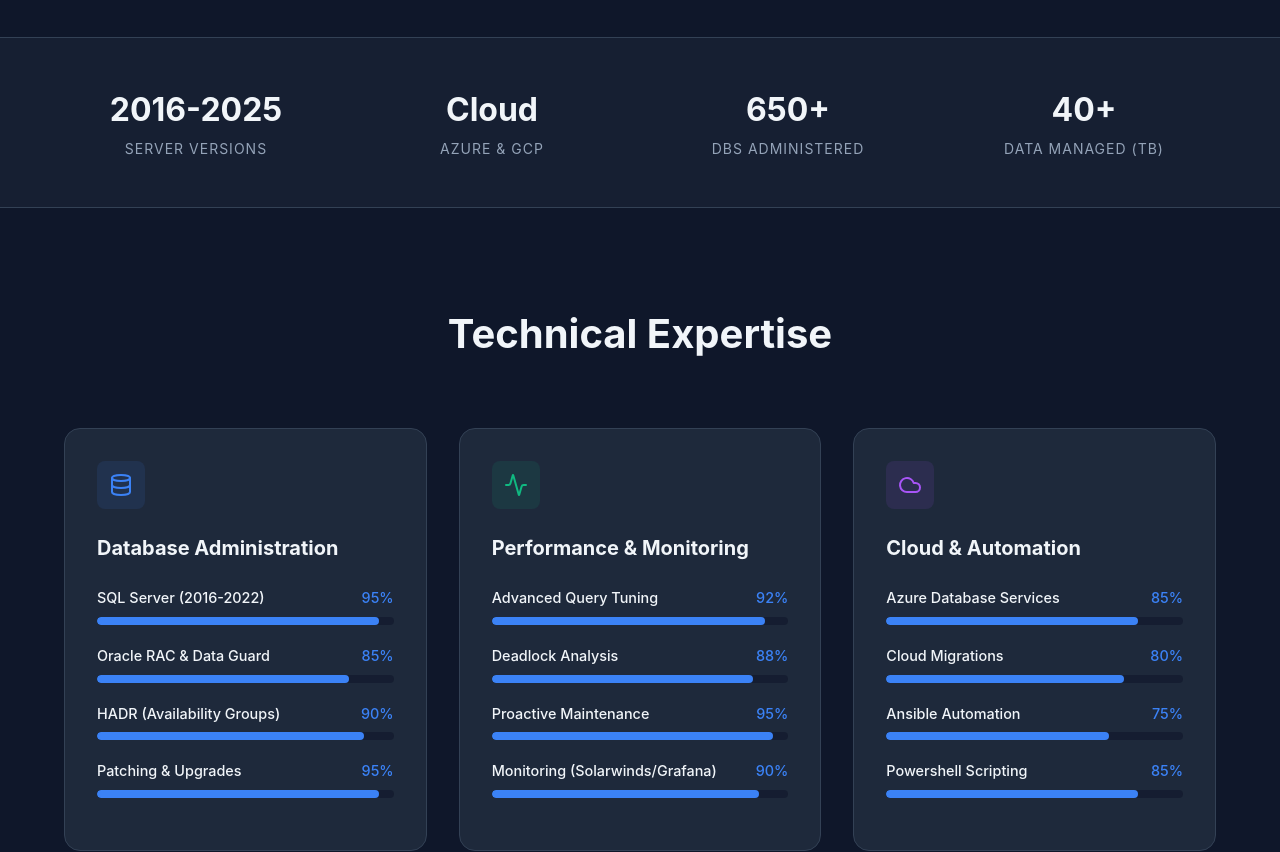
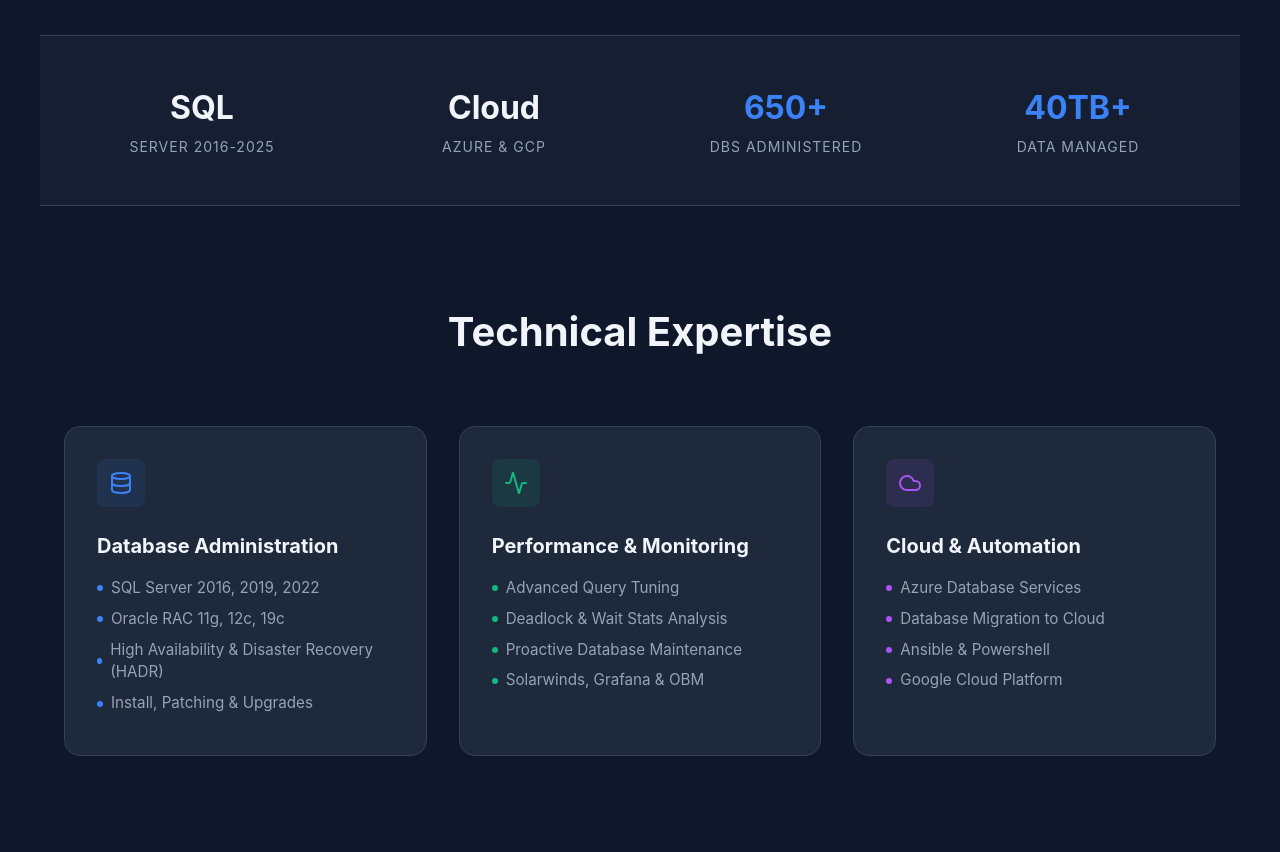
Before and after one commit to Erevos-IV/Website, a React (Vite) app: page / in a window 1280 px wide. Shown: the part 900-1752 px from the top of the page. Built offline with nearby package versions, Linux system fonts and the light colour scheme.

Commit message:
Revert to previous Version

```diff
--- a/src/App.jsx
+++ b/src/App.jsx
@@ -1,128 +1,10 @@
-import React, { useState, useEffect, useRef } from 'react';
-import { Database, Server, Shield, Activity, Terminal, Layers, Mail, Linkedin, Github, ChevronDown, Clock, Award, GraduationCap, Cloud, ChevronLeft, ChevronRight, X, Download, TrendingUp, AlertTriangle } from 'lucide-react';
-
-// --- Custom Component: Typing Effect ---
-const TypingEffect = ({ text, speed = 100 }) => {
-  const [displayText, setDisplayText] = useState('');
-
-  useEffect(() => {
-    let i = 0;
-    const timer = setInterval(() => {
-      if (i < text.length) {
-        setDisplayText((prev) => prev + text.charAt(i));
-        i++;
-      } else {
-        clearInterval(timer);
-      }
-    }, speed);
-
-    return () => clearInterval(timer);
-  }, [text, speed]);
-
-  return <span>{displayText}<span className="cursor">|</span></span>;
-};
-
-// --- Custom Component: Animated Skill Bar ---
-const SkillBar = ({ skill, percentage }) => {
-  const [width, setWidth] = useState(0);
-  const barRef = useRef(null);
-
-  useEffect(() => {
-    const observer = new IntersectionObserver(
-      ([entry]) => {
-        if (entry.isIntersecting) {
-          setWidth(percentage);
-          observer.disconnect();
-        }
-      },
-      { threshold: 0.1 }
-    );
-
-    if (barRef.current) {
-      observer.observe(barRef.current);
-    }
-
-    return () => observer.disconnect();
-  }, [percentage]);
-
-  return (
-    <div className="skill-container" ref={barRef}>
-      <div className="skill-header">
-        <span className="skill-name">{skill}</span>
-        <span className="skill-percent">{width}%</span>
-      </div>
-      <div className="skill-track">
-        <div
-          className="skill-fill"
-          style={{ width: `${width}%` }}
-        ></div>
-      </div>
-    </div>
-  );
-};
-
-// --- Custom Hook for Counting Numbers ---
-const useCounter = (end, duration = 2000) => {
-  const [count, setCount] = useState(0);
-  const countRef = useRef(null);
-  const [isVisible, setIsVisible] = useState(false);
-
-  useEffect(() => {
-    const observer = new IntersectionObserver(
-      ([entry]) => {
-        if (entry.isIntersecting) {
-          setIsVisible(true);
-          observer.disconnect();
-        }
-      },
-      { threshold: 0.5 }
-    );
-
-    if (countRef.current) {
-      observer.observe(countRef.current);
-    }
-
-    return () => observer.disconnect();
-  }, []);
-
-  useEffect(() => {
-    if (!isVisible) return;
-
-    let start = 0;
-    const increment = end / (duration / 16);
-    const timer = setInterval(() => {
-      start += increment;
-      if (start >= end) {
-        setCount(end);
-        clearInterval(timer);
-      } else {
-        setCount(Math.floor(start));
-      }
-    }, 16);
-
-    return () => clearInterval(timer);
-  }, [end, duration, isVisible]);
-
-  return { count, countRef };
-};
-
-// --- Counter Component ---
-const Counter = ({ end, label, prefix = "", suffix = "" }) => {
-  const { count, countRef } = useCounter(end);
-  return (
-    <div className="stat-item" ref={countRef}>
-      <div className="stat-number">
-        {prefix}{count}{suffix}
-      </div>
-      <div className="stat-label">{label}</div>
-    </div>
-  );
-};
+import React, { useState, useEffect } from 'react';
+import { Database, Server, Shield, Activity, Terminal, Layers, Mail, Linkedin, Github, ChevronDown, Clock, Award, GraduationCap, Cloud, ChevronLeft, ChevronRight, X } from 'lucide-react';
 
 const Portfolio = () => {
   const [activeSection, setActiveSection] = useState('home');
   const [currentCert, setCurrentCert] = useState(0);
-  const [isModalOpen, setIsModalOpen] = useState(false);
+  const [isModalOpen, setIsModalOpen] = useState(false); // State for the modal
 
   const certifications = [
     {
@@ -138,20 +20,23 @@ const Portfolio = () => {
   ];
 
   const nextCert = (e) => {
-    e && e.stopPropagation();
+    e && e.stopPropagation(); // Prevent modal opening when clicking button
     setCurrentCert((prev) => (prev + 1) % certifications.length);
   };
 
   const prevCert = (e) => {
-    e && e.stopPropagation();
+    e && e.stopPropagation(); // Prevent modal opening when clicking button
     setCurrentCert((prev) => (prev - 1 + certifications.length) % certifications.length);
   };
 
+  // --- Auto-Play Logic ---
   useEffect(() => {
-    if (isModalOpen) return;
+    if (isModalOpen) return; // Pause auto-play when modal is open
+
     const timer = setInterval(() => {
       setCurrentCert((prev) => (prev + 1) % certifications.length);
     }, 5000);
+
     return () => clearInterval(timer);
   }, [currentCert, isModalOpen]);
 
@@ -167,6 +52,7 @@ const Portfolio = () => {
   const closeModal = () => setIsModalOpen(false);
 
   const styles = `
+    /* Base Reset & Variables */
     :root {
       --bg-dark: #0f172a;
       --bg-card: #1e293b;
@@ -176,81 +62,95 @@ const Portfolio = () => {
       --accent: #3b82f6;
       --accent-hover: #2563eb;
       --border: #334155;
-      --success: #10b981;
-      --warning: #f59e0b;
     }
+
     * { box-sizing: border-box; margin: 0; padding: 0; }
-    body { font-family: 'Inter', system-ui, -apple-system, sans-serif; background-color: var(--bg-dark); color: var(--text-main); line-height: 1.5; width: 100%; overflow-x: hidden;}
-    .app-container { min-height: 100vh; background-color: var(--bg-dark); color: var(--text-main); display: flex; flex-direction: column; align-items: center; }
+
+    body {
+      font-family: 'Inter', system-ui, -apple-system, sans-serif;
+      background-color: var(--bg-dark);
+      color: var(--text-main);
+      line-height: 1.5;
+    }
+
+    .app-container {
+      min-height: 100vh;
+      background-color: var(--bg-dark);
+      color: var(--text-main);
+    }
 
     /* Navigation */
-    nav { position: fixed; top: 0; left: 0; width: 100%; padding: 1.5rem 2rem; display: flex; justify-content: space-between; align-items: center; background-color: rgba(15, 23, 42, 0.95); backdrop-filter: blur(8px); z-index: 1000; border-bottom: 1px solid var(--border); }
+    nav {
+      position: fixed;
+      top: 0;
+      width: 100%;
+      padding: 1.5rem 2rem;
+      display: flex;
+      justify-content: space-between;
+      align-items: center;
+      background-color: rgba(15, 23, 42, 0.95);
+      backdrop-filter: blur(8px);
+      z-index: 1000;
+      border-bottom: 1px solid var(--border);
+    }
     .nav-logo { font-size: 1.25rem; font-weight: 700; display: flex; align-items: center; gap: 0.5rem; }
     .nav-links { display: flex; gap: 2rem; }
     .nav-btn { background: none; border: none; color: var(--text-muted); cursor: pointer; font-size: 0.95rem; font-weight: 500; transition: color 0.2s; }
     .nav-btn:hover, .nav-btn.active { color: var(--accent); }
 
     /* Hero Section */
-    .hero { min-height: 100vh; justify-content: center; align-items: center; text-align: center; }
-    .badge { display: inline-flex; align-items: center; gap: 0.5rem; padding: 0.5rem 1rem; background-color: var(--bg-card); border: 1px solid var(--border); border-radius: 999px; color: var(--accent); font-size: 0.875rem; margin-bottom: 1.5rem; }
+    .hero {
+      min-height: 100vh;
+      display: flex;
+      flex-direction: column;
+      justify-content: center;
+      align-items: center;
+      text-align: center;
+      padding: 8rem 1rem 4rem;
+    }
+    .badge {
+      display: inline-flex;
+      align-items: center;
+      gap: 0.5rem;
+      padding: 0.5rem 1rem;
+      background-color: var(--bg-card);
+      border: 1px solid var(--border);
+      border-radius: 999px;
+      color: var(--accent);
+      font-size: 0.875rem;
+      margin-bottom: 1.5rem;
+    }
+    .hero h1 { font-size: 3.5rem; font-weight: 800; margin-bottom: 1rem; line-height: 1.1; }
+    .hero h2 { font-size: 2rem; color: var(--text-muted); margin-bottom: 2rem; }
+    .hero p { max-width: 650px; font-size: 1.125rem; color: var(--text-muted); margin-bottom: 2.5rem; line-height: 1.6; }
 
-    /* Typing Cursor Animation */
-    .cursor {
-      display: inline-block;
-      width: 2px;
-      background-color: var(--accent);
-      animation: blink 1s infinite;
-      margin-left: 2px;
-    }
-    @keyframes blink { 0%, 100% { opacity: 1; } 50% { opacity: 0; } }
-
-    .hero h1 { font-size: 3.5rem; font-weight: 800; margin-bottom: 1rem; line-height: 1.1; min-height: 4rem; /* prevent layout shift */ }
-    .hero h2 { font-size: 2rem; color: var(--text-muted); margin-bottom: 2rem; }
-    .hero p { max-width: 650px; font-size: 1.125rem; color: var(--text-muted); margin-bottom: 2.5rem; line-height: 1.6; margin-left: auto; margin-right: auto; }
     .btn-group { display: flex; gap: 1rem; flex-wrap: wrap; justify-content: center; }
     .btn { display: inline-flex; align-items: center; gap: 0.5rem; padding: 0.75rem 2rem; border-radius: 0.5rem; font-weight: 600; cursor: pointer; border: none; text-decoration: none; transition: all 0.2s; }
     .btn-primary { background-color: var(--accent); color: white; }
     .btn-secondary { background-color: var(--bg-card); border: 1px solid var(--border); color: var(--text-main); }
 
     /* Stats Bar */
-    .stats-bar { width: 100%; display: flex; justify-content: center; background-color: rgba(30, 41, 59, 0.5); border-top: 1px solid var(--border); border-bottom: 1px solid var(--border); padding: 3rem 0; }
-    .stats-container { width: 100%; max-width: 1200px; display: grid; grid-template-columns: repeat(auto-fit, minmax(150px, 1fr)); gap: 2rem; text-align: center; padding: 0 1.5rem; }
+    .stats-bar { display: grid; grid-template-columns: repeat(auto-fit, minmax(150px, 1fr)); gap: 2rem; padding: 3rem 2rem; background-color: rgba(30, 41, 59, 0.5); border-top: 1px solid var(--border); border-bottom: 1px solid var(--border); text-align: center; max-width: 1200px; margin: 0 auto; }
     .stat-number { font-size: 2rem; font-weight: 700; margin-bottom: 0.25rem; }
     .stat-label { font-size: 0.875rem; color: var(--text-muted); text-transform: uppercase; letter-spacing: 1px; }
 
     /* Sections */
-    section { width: 100%; max-width: 1200px; margin: 0 auto; padding: 6rem 1.5rem; display: flex; flex-direction: column; }
-    .section-title { font-size: 2.5rem; font-weight: 700; text-align: center; margin-bottom: 4rem; align-self: center; }
-    .grid-3 { display: grid; grid-template-columns: repeat(auto-fit, minmax(300px, 1fr)); gap: 2rem; width: 100%; }
-    .grid-2 { display: grid; grid-template-columns: repeat(auto-fit, minmax(400px, 1fr)); gap: 2rem; }
+    section { padding: 6rem 1.5rem; max-width: 1200px; margin: 0 auto; }
+    .section-title { font-size: 2.5rem; font-weight: 700; text-align: center; margin-bottom: 4rem; }
+    .grid-3 { display: grid; grid-template-columns: repeat(auto-fit, minmax(300px, 1fr)); gap: 2rem; }
 
     /* Cards */
     .card { background-color: var(--bg-card); border: 1px solid var(--border); border-radius: 1rem; padding: 2rem; transition: transform 0.2s; }
     .card:hover { transform: translateY(-5px); border-color: var(--accent); }
     .card-icon { width: 3rem; height: 3rem; background-color: rgba(59, 130, 246, 0.1); border-radius: 0.5rem; display: flex; align-items: center; justify-content: center; margin-bottom: 1.5rem; color: var(--accent); }
     .card h3 { font-size: 1.25rem; margin-bottom: 1rem; }
-
-    /* Skill Bar Styles */
-    .skill-container { margin-bottom: 1.25rem; }
-    .skill-header { display: flex; justify-content: space-between; margin-bottom: 0.5rem; font-size: 0.9rem; font-weight: 500; }
-    .skill-percent { color: var(--accent); }
-    .skill-track { width: 100%; height: 8px; background-color: rgba(15, 23, 42, 0.6); border-radius: 4px; overflow: hidden; }
-    .skill-fill { height: 100%; background-color: var(--accent); border-radius: 4px; transition: width 1.5s cubic-bezier(0.4, 0, 0.2, 1); }
+    .card ul { list-style: none; color: var(--text-muted); }
+    .card li { display: flex; align-items: center; gap: 0.5rem; margin-bottom: 0.5rem; font-size: 0.95rem; }
+    .dot { width: 6px; height: 6px; background-color: var(--accent); border-radius: 50%; }
 
     /* Timeline */
-    .timeline { position: relative; padding-left: 2rem; }
-    .timeline::before {
-      content: '';
-      position: absolute;
-      left: 7px;
-      top: 0;
-      width: 2px;
-      height: 100%;
-      background-color: var(--border);
-    }
-
-    .timeline-item { padding-left: 2rem; position: relative; margin-bottom: 3rem; }
-    .timeline-dot { width: 1rem; height: 1rem; background-color: var(--accent); border-radius: 50%; position: absolute; left: -9px; top: 0; border: 4px solid var(--bg-dark); z-index: 2; }
+    .timeline-item { border-left: 2px solid var(--border); padding-left: 2rem; position: relative; margin-bottom: 3rem; }
+    .timeline-dot { width: 1rem; height: 1rem; background-color: var(--accent); border-radius: 50%; position: absolute; left: -9px; top: 0; border: 4px solid var(--bg-dark); }
     .timeline-header { display: flex; justify-content: space-between; flex-wrap: wrap; margin-bottom: 0.5rem; }
     .timeline-date { color: var(--accent); display: flex; align-items: center; gap: 0.5rem; font-size: 0.9rem; font-weight: 500; }
     .timeline-company { font-size: 1.125rem; color: var(--text-muted); margin-bottom: 1rem; }
@@ -262,28 +162,118 @@ const Portfolio = () => {
     .tech-chip:hover { border-color: var(--accent); color: var(--accent); }
 
     /* Footer */
-    footer { width: 100%; text-align: center; padding: 3rem; background-color: #020617; color: var(--text-muted); font-size: 0.9rem; }
+    footer { text-align: center; padding: 3rem; background-color: #020617; color: var(--text-muted); font-size: 0.9rem; }
 
-    /* Carousel */
-    .badge-section { margin-top: 4rem; display: flex; flex-direction: column; align-items: center; width: 100%; }
-    .badge-title { color: var(--text-muted); font-size: 0.85rem; text-transform: uppercase; letter-spacing: 2px; font-weight: 600; margin-bottom: 1.5rem; }
-    .carousel-container { position: relative; width: 100%; max-width: 600px; display: flex; align-items: center; justify-content: center; }
-    .carousel-slide { width: 100%; display: flex; justify-content: center; padding: 0 3rem; cursor: pointer; }
-    .cert-image { max-width: 100%; height: auto; max-height: 250px; border-radius: 8px; filter: drop-shadow(0 10px 15px rgba(0, 0, 0, 0.3)); transition: transform 0.3s ease; }
-    .cert-image:hover { transform: scale(1.02); }
-    .carousel-btn { background: rgba(30, 41, 59, 0.5); border: 1px solid var(--border); color: var(--text-muted); padding: 0.5rem; border-radius: 50%; cursor: pointer; position: absolute; top: 50%; transform: translateY(-50%); z-index: 10; transition: all 0.2s; display: flex; align-items: center; justify-content: center; }
-    .carousel-btn:hover { background: var(--accent); color: white; border-color: var(--accent); }
+    /* Carousel Styles */
+    .badge-section {
+        margin-top: 4rem;
+        display: flex;
+        flex-direction: column;
+        align-items: center;
+        width: 100%;
+    }
+    .carousel-container {
+        position: relative;
+        width: 100%;
+        max-width: 600px;
+        display: flex;
+        align-items: center;
+        justify-content: center;
+    }
+    .carousel-slide {
+        width: 100%;
+        display: flex;
+        justify-content: center;
+        padding: 0 3rem;
+        cursor: pointer; /* Clickable cursor */
+    }
+    .cert-image {
+        max-width: 100%;
+        height: auto;
+        max-height: 250px;
+        border-radius: 8px;
+        filter: drop-shadow(0 10px 15px rgba(0, 0, 0, 0.3));
+        transition: transform 0.3s ease;
+    }
+    .cert-image:hover {
+        transform: scale(1.02);
+    }
+    .carousel-btn {
+        background: rgba(30, 41, 59, 0.5);
+        border: 1px solid var(--border);
+        color: var(--text-muted);
+        padding: 0.5rem;
+        border-radius: 50%;
+        cursor: pointer;
+        position: absolute;
+        top: 50%;
+        transform: translateY(-50%);
+        z-index: 10;
+        transition: all 0.2s;
+        display: flex;
+        align-items: center;
+        justify-content: center;
+    }
+    .carousel-btn:hover {
+        background: var(--accent);
+        color: white;
+        border-color: var(--accent);
+    }
     .prev-btn { left: 0; }
     .next-btn { right: 0; }
-    .carousel-indicators { display: flex; gap: 0.5rem; justify-content: center; margin-top: 1.5rem; }
-    .indicator { width: 8px; height: 8px; border-radius: 50%; background: var(--bg-card-hover); cursor: pointer; transition: background 0.3s; }
+
+    .carousel-indicators {
+        display: flex;
+        gap: 0.5rem;
+        justify-content: center;
+        margin-top: 1.5rem;
+    }
+    .indicator {
+        width: 8px;
+        height: 8px;
+        border-radius: 50%;
+        background: var(--bg-card-hover);
+        cursor: pointer;
+        transition: background 0.3s;
+    }
     .indicator.active { background: var(--accent); }
 
-    /* Modal */
-    .modal-overlay { position: fixed; top: 0; left: 0; width: 100%; height: 100%; background-color: rgba(0, 0, 0, 0.9); z-index: 2000; display: flex; justify-content: center; align-items: center; padding: 2rem; backdrop-filter: blur(5px); }
-    .modal-content { position: relative; max-width: 90%; max-height: 90vh; }
-    .modal-image { max-width: 100%; max-height: 90vh; border-radius: 8px; box-shadow: 0 0 30px rgba(0,0,0,0.5); }
-    .modal-close { position: absolute; top: -40px; right: -40px; background: none; border: none; color: white; cursor: pointer; padding: 0.5rem; }
+    /* Modal (Lightbox) Styles */
+    .modal-overlay {
+      position: fixed;
+      top: 0;
+      left: 0;
+      width: 100%;
+      height: 100%;
+      background-color: rgba(0, 0, 0, 0.9);
+      z-index: 2000;
+      display: flex;
+      justify-content: center;
+      align-items: center;
+      padding: 2rem;
+      backdrop-filter: blur(5px);
+    }
+    .modal-content {
+      position: relative;
+      max-width: 90%;
+      max-height: 90vh;
+    }
+    .modal-image {
+      max-width: 100%;
+      max-height: 90vh;
+      border-radius: 8px;
+      box-shadow: 0 0 30px rgba(0,0,0,0.5);
+    }
+    .modal-close {
+      position: absolute;
+      top: -40px;
+      right: -40px;
+      background: none;
+      border: none;
+      color: white;
+      cursor: pointer;
+      padding: 0.5rem;
+    }
     .modal-close:hover { color: var(--accent); }
 
     @media (max-width: 768px) {
@@ -292,7 +282,6 @@ const Portfolio = () => {
       .timeline-header { flex-direction: column; gap: 0.5rem; }
       .cert-image { max-height: 180px; }
       .modal-close { top: -40px; right: 0; }
-      .grid-2 { grid-template-columns: 1fr; }
     }
   `;
 
@@ -322,9 +311,7 @@ const Portfolio = () => {
           <span>Certified Azure Database Administrator</span>
         </div>
 
-        {/* TYPING EFFECT ANIMATION */}
-        <h1><TypingEffect text="Vassileios Gousetis" speed={100} /></h1>
-
+        <h1>Vassileios Gousetis</h1>
         <h2>SQL Server DBA & <span style={{color: '#3b82f6'}}>Performance Expert</span></h2>
 
         <p>
@@ -335,9 +322,8 @@ const Portfolio = () => {
           <button onClick={() => scrollToSection('experience')} className="btn btn-primary">
             View Experience <ChevronDown size={16} />
           </button>
-          {/* Note: Ensure Vassileios_Gousetis_CV.pdf is in public folder or remove href */}
-          <a href="/Vassileios_Gousetis_CV.pdf" download className="btn btn-secondary">
-            <Download size={16} /> Download CV
+          <a href="#contact" onClick={(e) => {e.preventDefault(); scrollToSection('contact');}} className="btn btn-secondary">
+            <Mail size={16} /> Contact Me
           </a>
         </div>
 
@@ -392,21 +378,25 @@ const Portfolio = () => {
 
       {/* Statistics */}
       <div className="stats-bar">
-        <div className="stats-container">
         <div className="stat-item">
-            <div className="stat-number">2016-2025</div>
-            <div className="stat-label">Server Versions</div>
+          <div className="stat-number">SQL</div>
+          <div className="stat-label">Server 2016-2025</div>
         </div>
         <div className="stat-item">
           <div className="stat-number">Cloud</div>
           <div className="stat-label">Azure & GCP</div>
         </div>
-          <Counter end={650} label="DBs Administered" suffix="+" />
-          <Counter end={40} label="Data Managed (TB)" suffix="+" />
+        <div className="stat-item">
+          <div className="stat-number" style={{color: '#3b82f6'}}>650+</div>
+          <div className="stat-label">DBs Administered</div>
+        </div>
+        <div className="stat-item">
+          <div className="stat-number" style={{color: '#3b82f6'}}>40TB+</div>
+          <div className="stat-label">Data Managed</div>
         </div>
       </div>
 
-      {/* Core Expertise with Animated Skill Bars */}
+      {/* Core Expertise */}
       <section id="expertise">
         <h2 className="section-title">Technical Expertise</h2>
 
@@ -414,35 +404,34 @@ const Portfolio = () => {
           <div className="card">
             <div className="card-icon"><Database /></div>
             <h3>Database Administration</h3>
-            {/* Replaced Bullets with Skill Bars */}
-            <div style={{marginTop: '1.5rem'}}>
-                <SkillBar skill="SQL Server (2016-2022)" percentage={95} />
-                <SkillBar skill="Oracle RAC & Data Guard" percentage={85} />
-                <SkillBar skill="HADR (Availability Groups)" percentage={90} />
-                <SkillBar skill="Patching & Upgrades" percentage={95} />
-            </div>
+            <ul>
+              <li><span className="dot"></span>SQL Server 2016, 2019, 2022</li>
+              <li><span className="dot"></span>Oracle RAC 11g, 12c, 19c</li>
+              <li><span className="dot"></span>High Availability & Disaster Recovery (HADR)</li>
+              <li><span className="dot"></span>Install, Patching & Upgrades</li>
+            </ul>
           </div>
 
           <div className="card">
             <div className="card-icon" style={{color: '#10b981', backgroundColor: 'rgba(16, 185, 129, 0.1)'}}><Activity /></div>
             <h3>Performance & Monitoring</h3>
-            <div style={{marginTop: '1.5rem'}}>
-                <SkillBar skill="Advanced Query Tuning" percentage={92} />
-                <SkillBar skill="Deadlock Analysis" percentage={88} />
-                <SkillBar skill="Proactive Maintenance" percentage={95} />
-                <SkillBar skill="Monitoring (Solarwinds/Grafana)" percentage={90} />
-            </div>
+            <ul>
+              <li><span className="dot" style={{backgroundColor: '#10b981'}}></span>Advanced Query Tuning</li>
+              <li><span className="dot" style={{backgroundColor: '#10b981'}}></span>Deadlock & Wait Stats Analysis</li>
+              <li><span className="dot" style={{backgroundColor: '#10b981'}}></span>Proactive Database Maintenance</li>
+              <li><span className="dot" style={{backgroundColor: '#10b981'}}></span>Solarwinds, Grafana & OBM</li>
+            </ul>
           </div>
 
           <div className="card">
             <div className="card-icon" style={{color: '#a855f7', backgroundColor: 'rgba(168, 85, 247, 0.1)'}}><Cloud /></div>
             <h3>Cloud & Automation</h3>
-            <div style={{marginTop: '1.5rem'}}>
-                <SkillBar skill="Azure Database Services" percentage={85} />
-                <SkillBar skill="Cloud Migrations" percentage={80} />
-                <SkillBar skill="Ansible Automation" percentage={75} />
-                <SkillBar skill="Powershell Scripting" percentage={85} />
-            </div>
+            <ul>
+              <li><span className="dot" style={{backgroundColor: '#a855f7'}}></span>Azure Database Services</li>
+              <li><span className="dot" style={{backgroundColor: '#a855f7'}}></span>Database Migration to Cloud</li>
+              <li><span className="dot" style={{backgroundColor: '#a855f7'}}></span>Ansible & Powershell</li>
+              <li><span className="dot" style={{backgroundColor: '#a855f7'}}></span>Google Cloud Platform</li>
+            </ul>
           </div>
         </div>
       </section>
```
Lines whose indentation alone changed are shown as unchanged.
